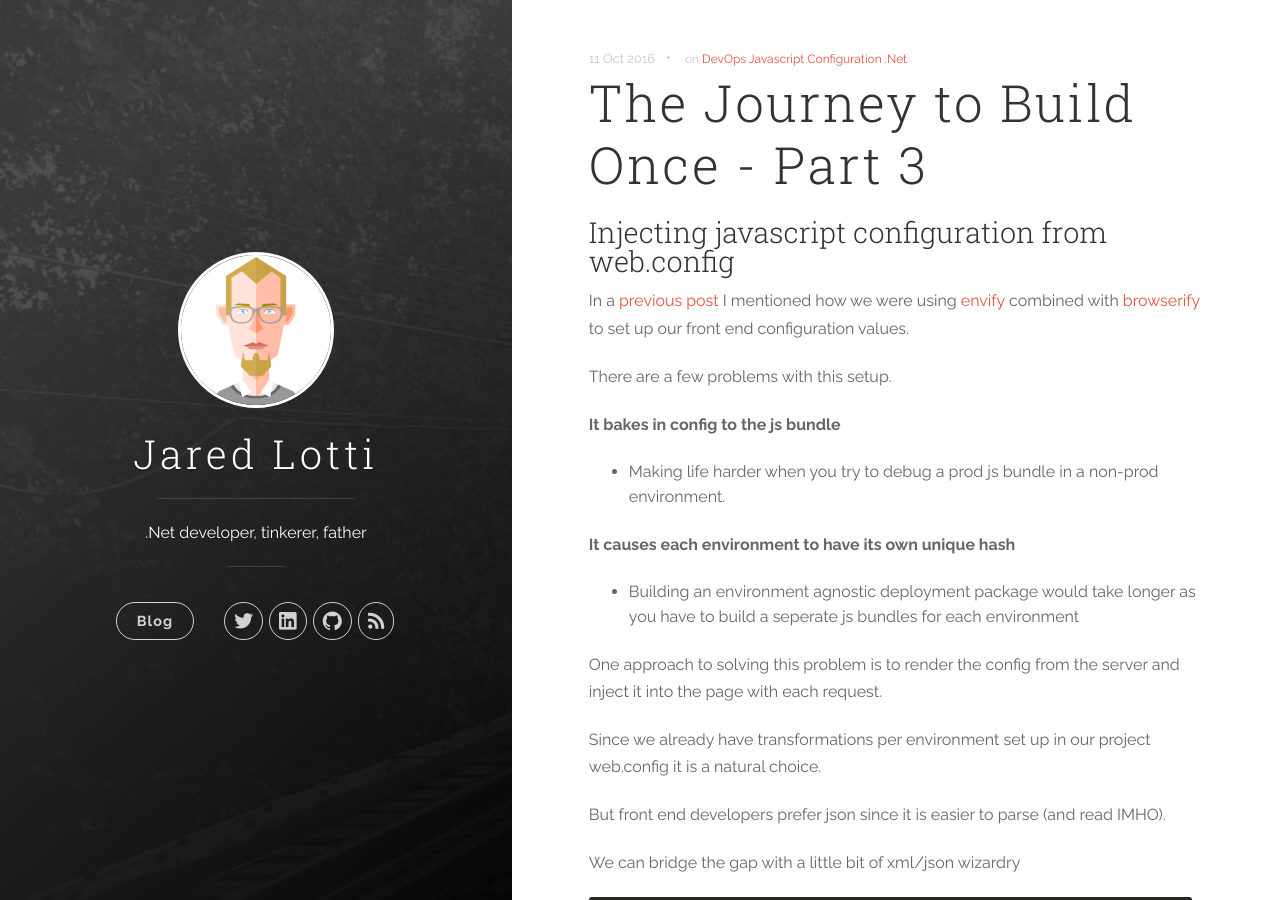
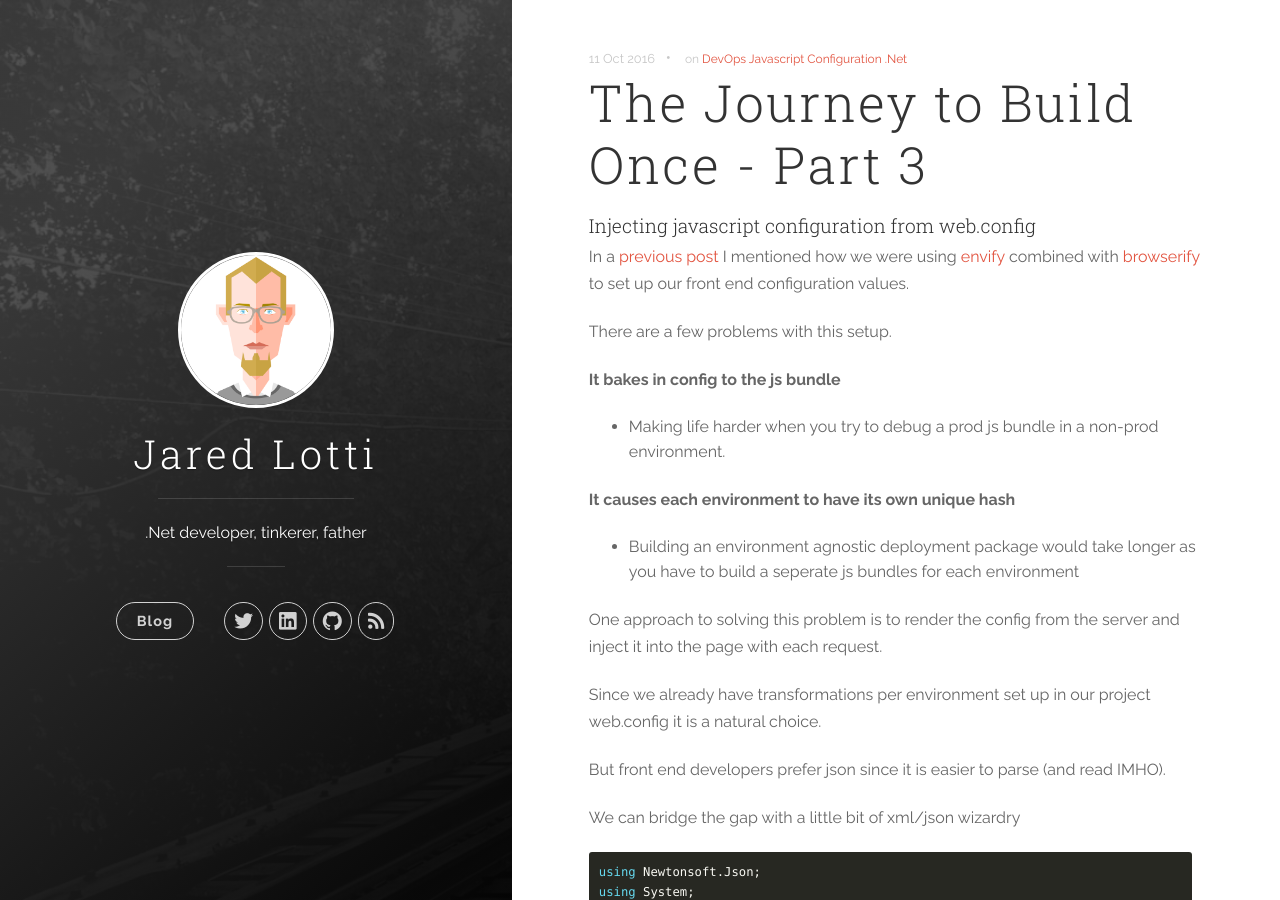
Before and after one commit to Jarlotee/jarlotee.github.io, a Jekyll site: the page built from _posts/2016-01-16-the-journey-to-build-once-3.md, in a window 1280 px wide and 900 px high. Built offline with Jekyll 4.4.1, drawn with Linux system fonts in a browser that asks for light colours; nearby versions of some CDN libraries; comment, search, counter and statistics services are not loaded.

```diff
--- a/_posts/2016-01-16-the-journey-to-build-once-3.md
+++ b/_posts/2016-01-16-the-journey-to-build-once-3.md
@@ -11,7 +11,7 @@ tags:
 - .Net
 ---
 
-### Injecting javascript configuration from web.config
+#### Injecting javascript configuration from web.config
 
 In a [previous post] I mentioned how we were using [envify] combined with [browserify] to set up our front end configuration values.
 
```
